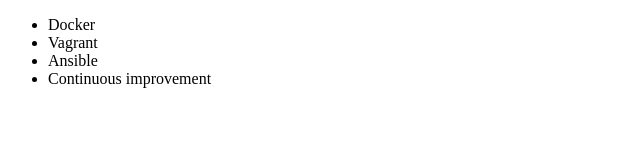
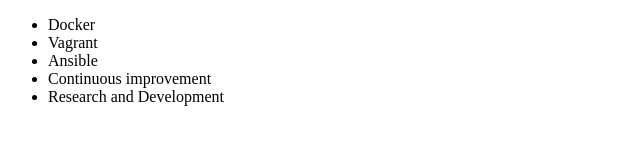
Before and after one commit to ulreck-drulk/alura_git, a plain HTML site: page index.html in a window 1280 px wide. Shown: the whole page, without its empty margins (0-640 px from the left). Drawn offline with Linux system fonts and the light colour scheme.

Commit message:
Adding information to list

```diff
--- a/index.html
+++ b/index.html
@@ -10,6 +10,7 @@
             <li>Vagrant</li>
             <li>Ansible</li>
             <li>Continuous improvement</li>
+            <li>Research and Development</li>
         </ul>
     </body>
 </html>
```
